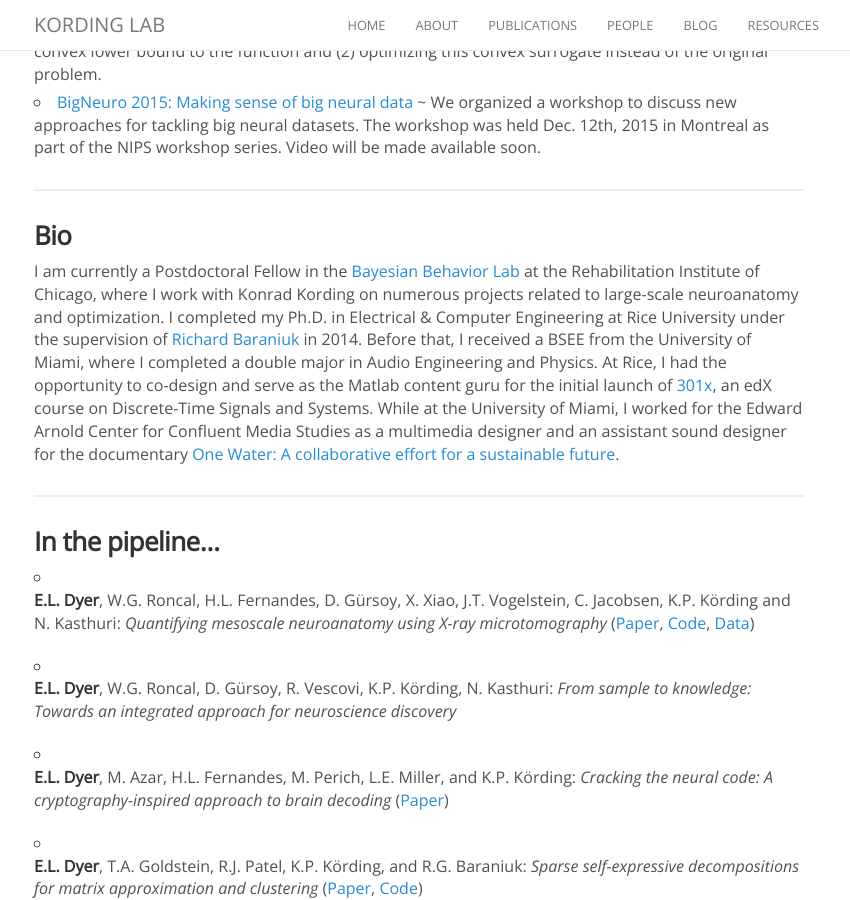
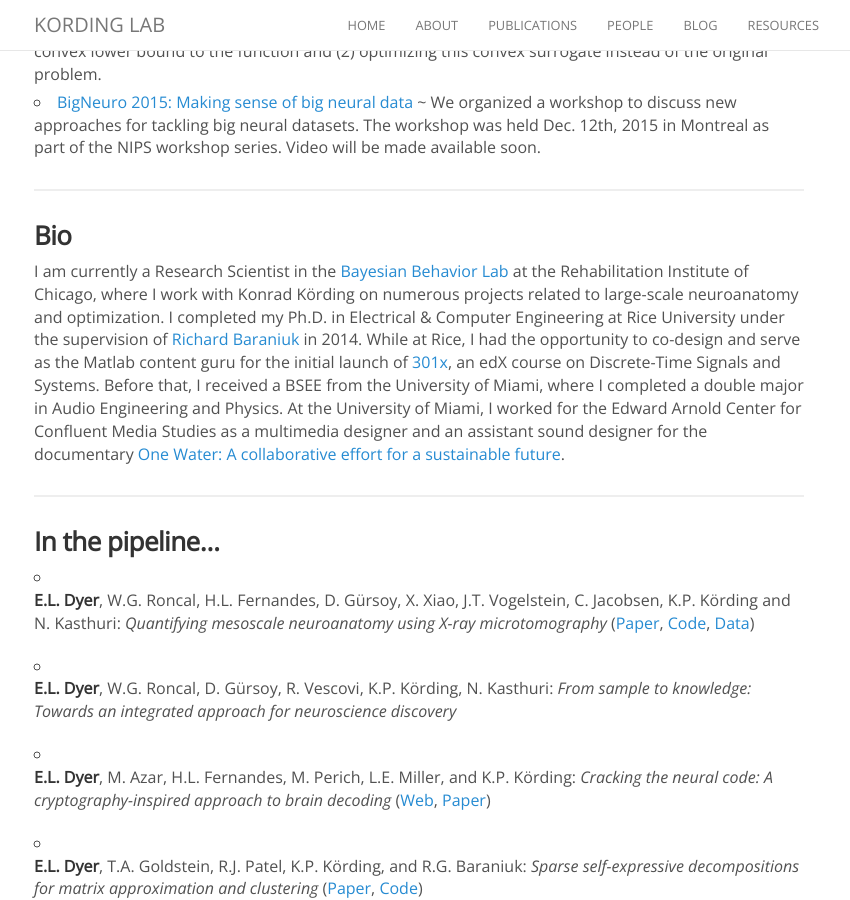
Before and after one commit to KordingLab/KordingLab.github.io, a Jekyll site: the page built from _people/eva_dyer.md, in a window 1280 px wide and 900 px high, scrolled down 752 px. Shown: the whole window, without its empty margins (221-1071 px from the left). Built offline with Jekyll 4.4.1, drawn with Linux system fonts in a browser that asks for light colours; nearby versions of some CDN libraries; comment, search, counter and statistics services are not loaded.

Commit message:
Update eva_dyer.md

```diff
--- a/_people/eva_dyer.md
+++ b/_people/eva_dyer.md
@@ -24,7 +24,7 @@
 ### Bio
 
 
-I am currently a Postdoctoral Fellow in the [Bayesian Behavior Lab](http://klab.smpp.northwestern.edu/wiki/index.php5/Main_Page) at the Rehabilitation Institute of Chicago, where I work with Konrad Kording on numerous projects related to large-scale neuroanatomy and optimization. I completed my Ph.D. in Electrical & Computer Engineering at Rice University under the supervision of [Richard Baraniuk](http://web.ece.rice.edu/richb/) in 2014. Before that, I received a BSEE from the University of Miami, where I completed a double major in Audio Engineering and Physics. At Rice, I had the opportunity to co-design and serve as the Matlab content guru for the initial launch of [301x](https://www.edx.org/course/discrete-time-signals-systems-part-1-ricex-elec301-1x), an edX course on Discrete-Time Signals and Systems. While at the University of Miami, I worked for the Edward Arnold Center for Confluent Media Studies as a multimedia designer and an assistant sound designer for the documentary [One Water: A collaborative effort for a sustainable future](http://www.onewater.org/movie).
+I am currently a Research Scientist in the [Bayesian Behavior Lab](http://klab.smpp.northwestern.edu/wiki/index.php5/Main_Page) at the Rehabilitation Institute of Chicago, where I work with Konrad Körding on numerous projects related to large-scale neuroanatomy and optimization. I completed my Ph.D. in Electrical & Computer Engineering at Rice University under the supervision of [Richard Baraniuk](http://web.ece.rice.edu/richb/) in 2014. While at Rice, I had the opportunity to co-design and serve as the Matlab content guru for the initial launch of [301x](https://www.edx.org/course/discrete-time-signals-systems-part-1-ricex-elec301-1x), an edX course on Discrete-Time Signals and Systems. Before that, I received a BSEE from the University of Miami, where I completed a double major in Audio Engineering and Physics. At the University of Miami, I worked for the Edward Arnold Center for Confluent Media Studies as a multimedia designer and an assistant sound designer for the documentary [One Water: A collaborative effort for a sustainable future](http://www.onewater.org/movie).
 
 <hr>
 
@@ -33,7 +33,7 @@
 
 - **E.L. Dyer**, W.G. Roncal, D. Gürsoy, R. Vescovi, K.P. Körding, N. Kasthuri: _From sample to knowledge: Towards an integrated approach for neuroscience discovery_ <br>
 
-- **E.L. Dyer**, M. Azar, H.L. Fernandes, M. Perich, L.E. Miller, and K.P. Körding: _Cracking the neural code: A cryptography-inspired approach to brain decoding_ ([Paper](http://www.dropbox.com/s/qqdabo7drryq42m/Dyer_DAD2016.pdf?dl=0))<br>
+- **E.L. Dyer**, M. Azar, H.L. Fernandes, M. Perich, L.E. Miller, and K.P. Körding: _Cracking the neural code: A cryptography-inspired approach to brain decoding_ ([Web](http://kordinglab.com/DAD/), [Paper](http://www.dropbox.com/s/qqdabo7drryq42m/Dyer_DAD2016.pdf?dl=0))<br>
 
 - **E.L. Dyer**, T.A. Goldstein, R.J. Patel, K.P. Körding, and R.G. Baraniuk: _Sparse self-expressive decompositions for matrix approximation and clustering_ ([Paper](http://arxiv.org/abs/1505.00824), [Code]())<br>
 <hr>
```
